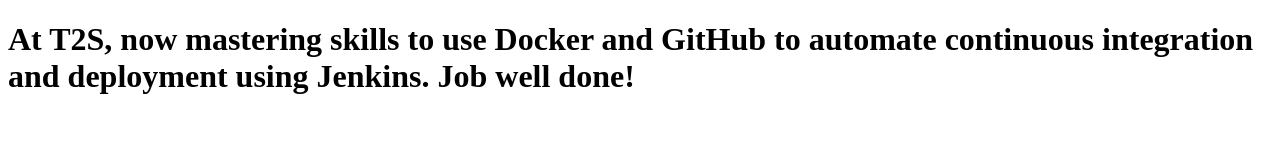
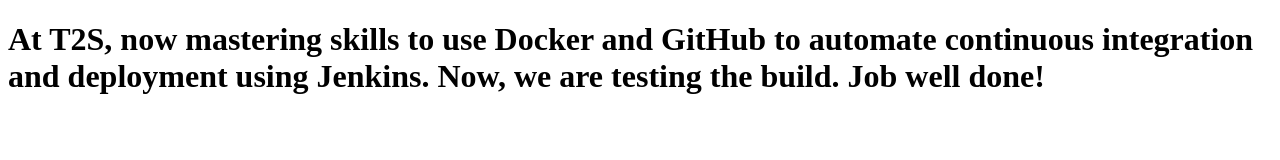
Before and after one commit to Here2ServeU/jenkins-github-docker, a plain HTML site: page t2s-website/index.html in a window 1280 px wide. Drawn offline with Linux system fonts and the light colour scheme.

Commit message:
building ...

```diff
--- a/t2s-website/index.html
+++ b/t2s-website/index.html
@@ -9,6 +9,9 @@
 <body>
   <h1>At T2S, now mastering skills to use Docker and GitHub
     to automate continuous integration and deployment using Jenkins.
+
+    Now, we are testing the build.
+
     Job well done!</h1>
 </body>
 </html>
```
